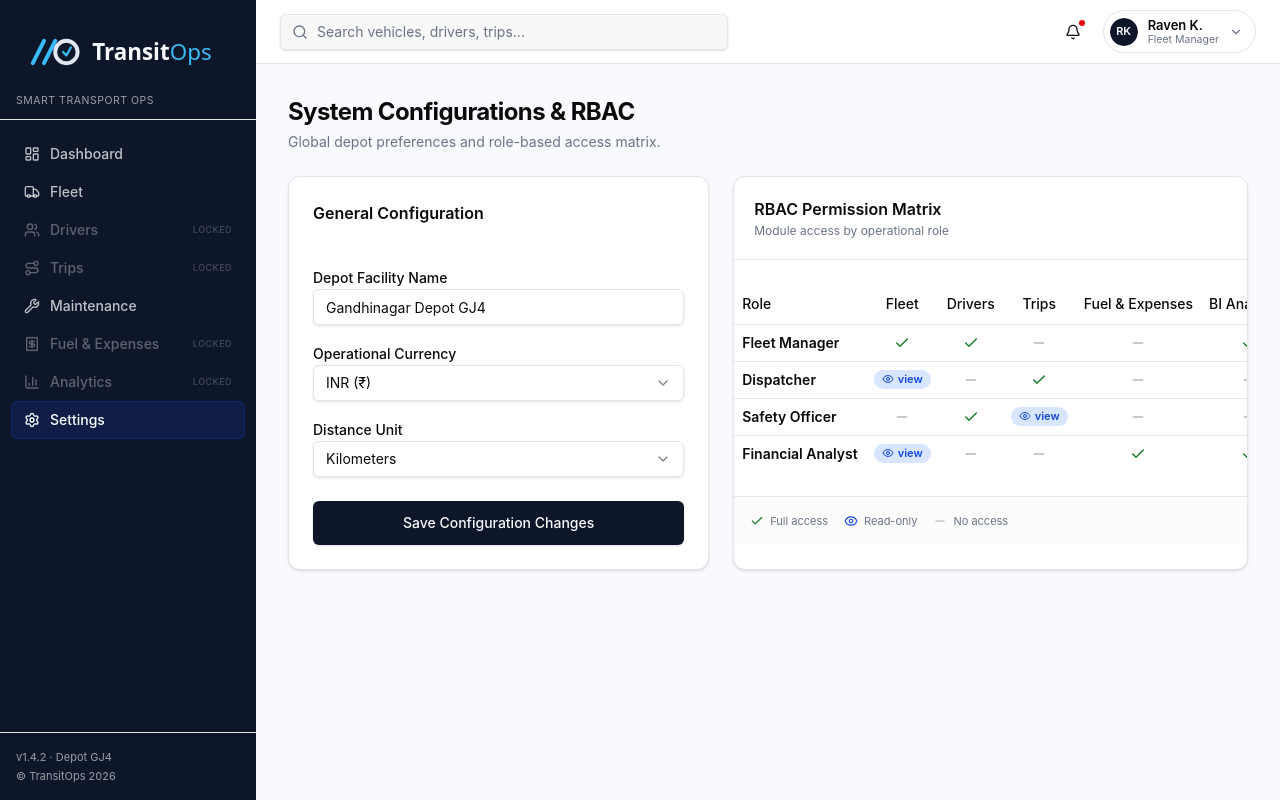
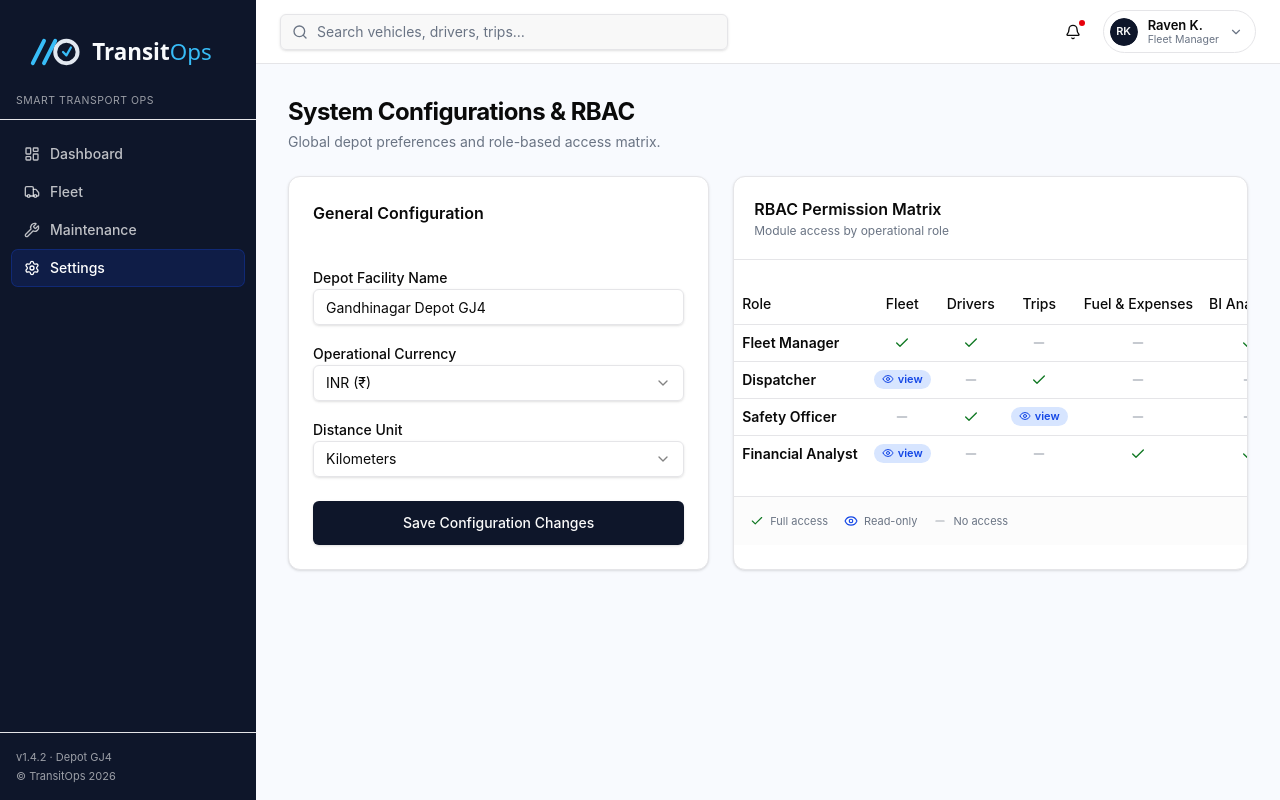
Before and after one commit to RonakSingh2006/TransitOps, a React (Vite) app in the folder Frontend/: page /settings in a window 1280 px wide. Built offline with nearby package versions, Linux system fonts and the light colour scheme.

Commit message:
locked tabs accessibility

```diff
--- a/Frontend/src/components/app-layout.tsx
+++ b/Frontend/src/components/app-layout.tsx
@@ -55,9 +55,8 @@ export function AppLayout({ children }: { children: ReactNode }) {
         </div>
 
         <nav className="flex-1 px-3 py-4 space-y-0.5">
-          {NAV.map((item) => {
+          {NAV.filter((item) => canAccess(item.module)).map((item) => {
             const active = pathname === item.to || pathname.startsWith(item.to + "/");
-            const allowed = canAccess(item.module);
             return (
               <Link
                 key={item.to}
@@ -67,17 +66,11 @@ export function AppLayout({ children }: { children: ReactNode }) {
                   "group flex items-center gap-2.5 px-3 py-2 rounded-md text-sm font-medium transition-colors",
                   active
                     ? "bg-sidebar-primary/15 text-white ring-1 ring-sidebar-primary/40"
-                    : "text-sidebar-foreground/75 hover:bg-sidebar-accent hover:text-white",
-                  !allowed && "opacity-45"
+                    : "text-sidebar-foreground/75 hover:bg-sidebar-accent hover:text-white"
                 )}
               >
                 <item.icon className="h-4 w-4 shrink-0" />
                 <span className="truncate">{item.label}</span>
-                {!allowed && (
-                  <span className="ml-auto text-[9px] uppercase tracking-wider text-sidebar-foreground/50">
-                    locked
-                  </span>
-                )}
               </Link>
             );
           })}
```
